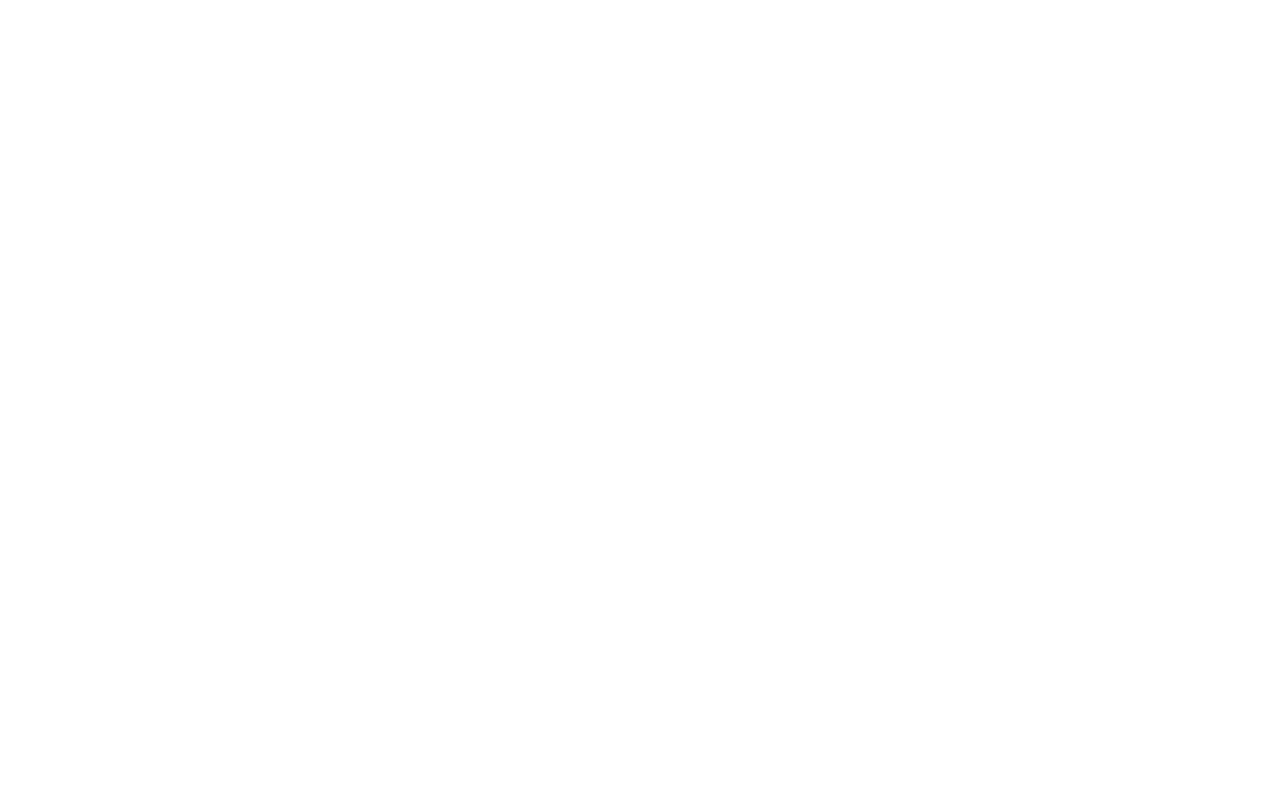
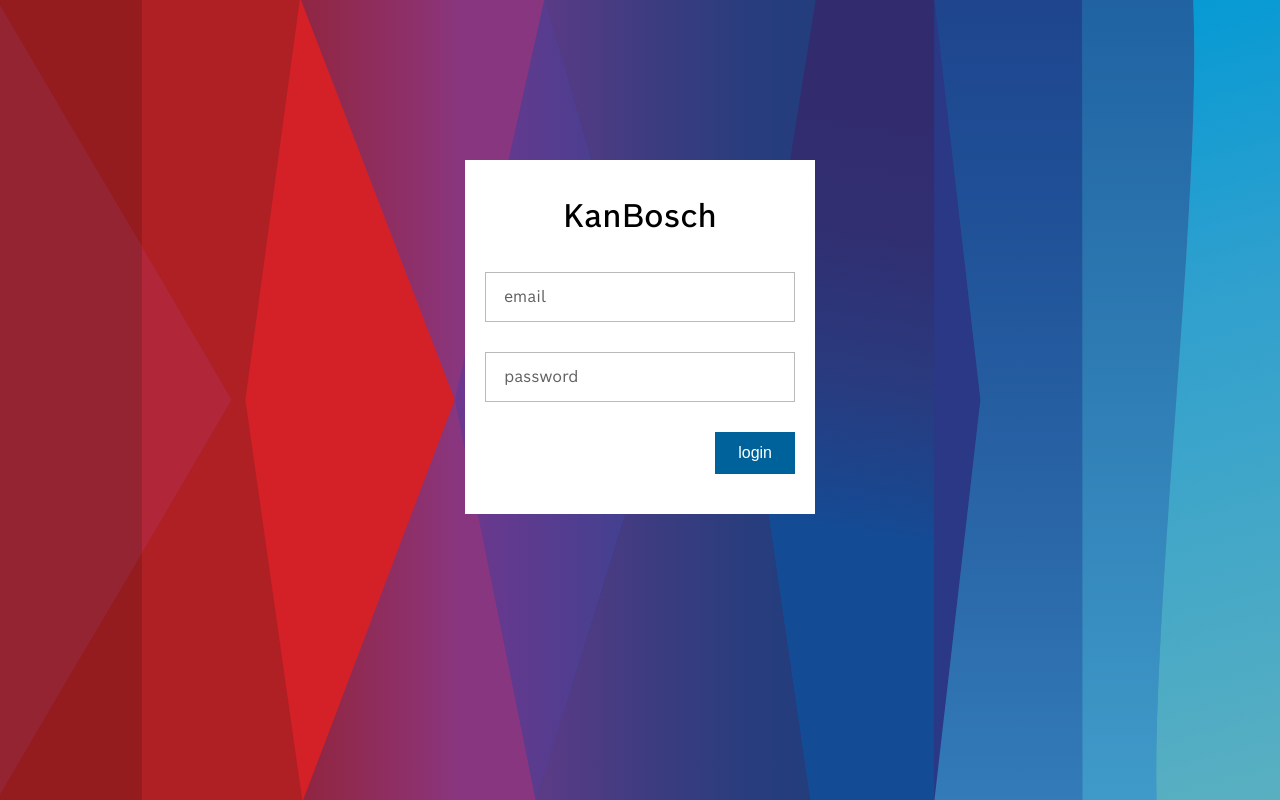
Before and after one commit to MuryloSaladino/KanBoschFront, a React (Vite) app: page / in a window 1280 px wide. Built offline with nearby package versions, Linux system fonts and the light colour scheme.

Commit message:
login styles

```diff
--- a/src/components/Form/styles.module.css
+++ b/src/components/Form/styles.module.css
@@ -2,7 +2,6 @@
     width: 100%;
 
     background-color: white;
-    padding: 40px 20px;
 
     display: flex;
     flex-direction: column;
--- a/src/components/Text/index.tsx
+++ b/src/components/Text/index.tsx
@@ -2,11 +2,13 @@
 import f_styles from "./font-styles.module.css"
 import f_weights from "./font-weights.module.css"
 import f_sizes from "./font-sizes.module.css"
+import t_aligns from "./text-align.module.css"
 
 type TextVariant = "h1" | "h2" | "h3" | "h4" | "h5" | "h6" | "span" | "p"
 type TextWeight = "light" | "regular" | "semibold" | "bold" | "extrabold"
 type TextFontSize = "xs" | "sm" | "md" | "lg" | "xl" | "xl2" | "xl3" | "xl4" | "xl5"
 type TextStyle = "normal" | "itallic"
+type TextAlign = "center" | "end" | "justify" | "left" | "right" | "start" | "inherit"
 
 type TextElementProps = JSX.IntrinsicElements[TextVariant];
 
@@ -15,6 +17,7 @@
     fontWeight?: TextWeight
     fontSize?: TextFontSize
     fontStyle?: TextStyle
+    textAlign?: TextAlign
 }
 
 const Text = forwardRef<HTMLElement, ITextProps>(
@@ -23,11 +26,12 @@
         fontWeight = "regular",
         fontSize = "md",
         fontStyle = "normal",
+        textAlign = "inherit",
         children,
     }, ref) => (
         <Variant
             ref={ref as any}
-            className={`${f_styles[fontStyle]} ${f_sizes[fontSize]} ${f_weights[fontWeight]}`}
+            className={`${f_styles[fontStyle]} ${f_sizes[fontSize]} ${f_weights[fontWeight]} ${t_aligns[textAlign]}`}
             children={children}
         />
     )
--- /dev/null
+++ b/src/components/Text/text-align.module.css
@@ -0,0 +1,21 @@
+.center {
+    text-align: center;
+}
+.end {
+    text-align: end;
+}
+.justify {
+    text-align: justify;
+}
+.left {
+    text-align: left;
+}
+.right {
+    text-align: right;
+}
+.start {
+    text-align: start;
+}
+.inherit {
+    text-align: inherit;
+}
--- a/src/pages/public/Login/index.tsx
+++ b/src/pages/public/Login/index.tsx
@@ -1,10 +1,36 @@
+import { IFormInput } from "@/components/Form/types"
+import styles from "./styles.module.css"
+import Form from "@/components/Form"
+import { z } from "zod"
+import Text from "@/components/Text"
+
 interface ILoginPayload {
     email: string
     password: string
 }
 
 export default function Login() {
+
+    const fields:IFormInput[] = [
+        { fieldName: "email", label: "email", zodSchema: z.string().email() },
+        { fieldName: "password", label: "password", required: true }
+    ]
+
+    const submit = async (data:ILoginPayload) => {
+        console.log(data)
+    }
+
     return(
-        <></>
+        <div className={styles.background} >
+            <div className={styles.container}>
+                <Text fontSize="xl3" fontWeight="semibold" textAlign="center">KanBosch</Text>
+
+                <Form
+                    fields={fields}
+                    onSubmit={submit}
+                    submitText="login"
+                />
+            </div>
+        </div>
     )
 }
--- /dev/null
+++ b/src/pages/public/Login/styles.module.css
@@ -0,0 +1,24 @@
+.background {
+    background-image: url("/images/background/bosch-colors.svg");
+    background-size: cover;
+
+    width: 100%;
+    height: 100vh;
+
+    display: flex;
+    align-items: center;
+    flex-direction: column;
+}
+
+.container {
+    width: 95%;
+    max-width: 350px;
+    margin: 20vh auto;
+
+    background-color: var(--gray-0);
+    padding: 40px 20px;
+
+    display: flex;
+    flex-direction: column;
+    gap: 40px;
+}
--- a/src/pages/public/Login/styles.ts
+++ b/src/pages/public/Login/styles.ts
@@ -1,6 +1,6 @@
 import { Button, styled } from "@mui/material";
 
-export const LoginContainer = styled("form")(() => ({
+export const LoginContainer = styled("div")(() => ({
     width: "100%",
     maxWidth: 350,
     margin: "20vh auto",
@@ -11,6 +11,5 @@
 }))
 
 export const SubmitButton = styled(Button)(() => ({
-    width: "max-content",
     alignSelf: "end",
 }))
--- a/src/styles/global.css
+++ b/src/styles/global.css
@@ -3,6 +3,44 @@
 @import url('./toast.css');
 @import url('./fonts.css');
 
+
+:root {
+    --primary-light: #0197ee;
+    --primary-light-low-opacity: #0197ee36;
+    --primary-main: #00629a;
+    --primary-dark: #00395c;
+
+    --secondary-light: #9e2896;
+    --secondary-main: #791d73;
+    --secondary-dark: #551151;
+
+    --error-light: #ed0007;
+    --error-main: #be0004;
+    --error-dark: #920002;
+
+    --warning-light: #ffcf00;
+    --warning-main: #deb300;
+    --warning-dark: #bd9900;
+
+    --info-light: #18837e;
+    --info-main: #116864;
+    --info-dark: #0a4f4b;
+
+    --success-light: #00884a;
+    --success-main: #006c3a;
+    --success-dark: #00512a;
+
+
+    --gray-0: #ffffff;
+    --gray-100: #eeeeee;
+    --gray-200: #b9b9b9;
+    --gray-300: #919191;
+    --gray-400: #616161;
+    --gray-500: #424242;
+    --gray-600: #2b2b2b;
+    --gray-700: #161616;
+    --gray-full: #000000;
+}
 
 * {
     box-sizing: border-box;
```
